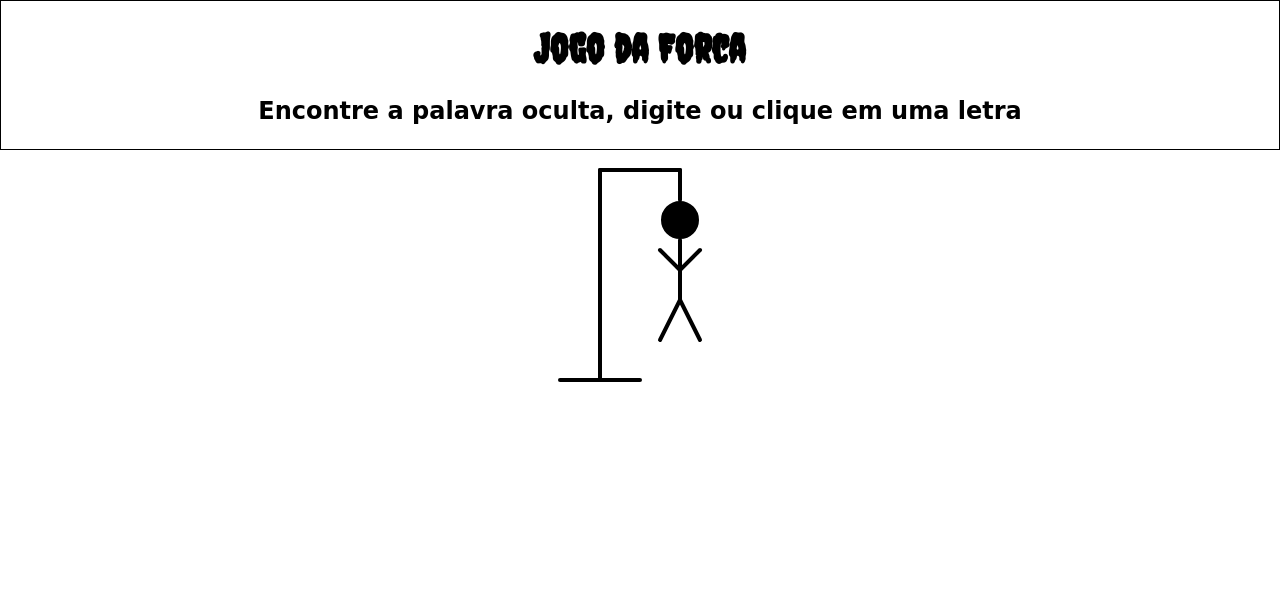
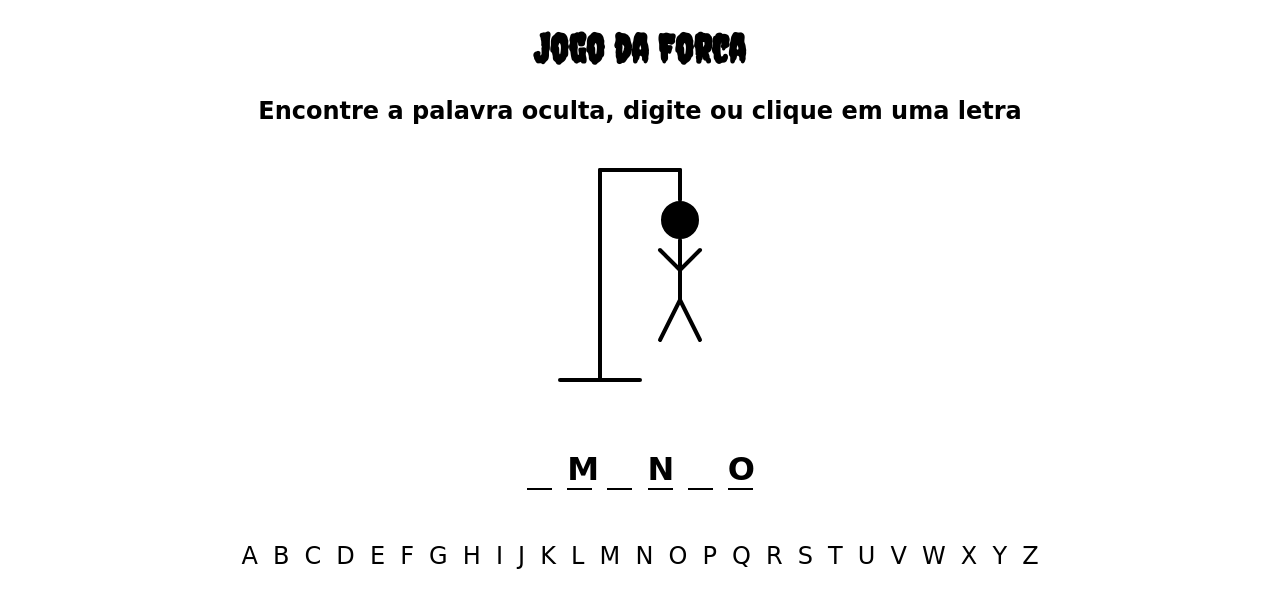
Before and after one commit to rafaelmfranca/hangman-game, a website: page index.html in a window 1280 px wide. Drawn offline with Linux system fonts and the light colour scheme; a web font is replaced by a local one.

Commit message:
:lipstick: Added word and alphabet digits in interface

```diff
--- a/index.html
+++ b/index.html
@@ -33,6 +33,44 @@
         <line x1="140" y1="150" x2="120" y2="190" class="hangman-part visible" />
         <line x1="140" y1="150" x2="160" y2="190" class="hangman-part visible" />
       </svg>
+
+      <ul class="word">
+        <li class="letter"><span class="hidden">a</span></li>
+        <li class="letter"><span class="visible">m</span></li>
+        <li class="letter"><span class="hidden">a</span></li>
+        <li class="letter"><span class="visible">n</span></li>
+        <li class="letter"><span class="hidden">c</span></li>
+        <li class="letter"><span class="visible">o</span></li>
+      </ul>
+
+      <ul class="alphabet">
+        <li class="digit">a</li>
+        <li class="digit">b</li>
+        <li class="digit">c</li>
+        <li class="digit">d</li>
+        <li class="digit">e</li>
+        <li class="digit">f</li>
+        <li class="digit">g</li>
+        <li class="digit">h</li>
+        <li class="digit">i</li>
+        <li class="digit">j</li>
+        <li class="digit">k</li>
+        <li class="digit">l</li>
+        <li class="digit">m</li>
+        <li class="digit">n</li>
+        <li class="digit">o</li>
+        <li class="digit">p</li>
+        <li class="digit">q</li>
+        <li class="digit">r</li>
+        <li class="digit">s</li>
+        <li class="digit">t</li>
+        <li class="digit">u</li>
+        <li class="digit">v</li>
+        <li class="digit">w</li>
+        <li class="digit">x</li>
+        <li class="digit">y</li>
+        <li class="digit">z</li>
+      </ul>
     </section>
   </main>
 </body>
--- a/styles/style.css
+++ b/styles/style.css
@@ -13,7 +13,6 @@ body {
 }
 
 header {
-  border: 1px solid black;
   width: 100%;
   height: 150px;
   display: flex;
@@ -27,10 +26,11 @@ header h1 {
   font-size: 2.5em;
 }
 
-main {
+.game-container {
   display: flex;
   flex-direction: column;
   align-items: center;
+  gap: 50px;
 }
 
 .hangman-container {
@@ -40,9 +40,43 @@ main {
 }
 
 .hangman-part {
-  display: none;
+  visibility: hidden;
 }
 
 .visible {
+  visibility: visible;
+}
+
+.word {
   display: block;
+  list-style-type: none;
 }
+
+.letter {
+  display: inline-block;
+  text-transform: uppercase;
+  width: 25px;
+  margin: 0 5px;
+  font-size: 2em;
+  font-weight: bold;
+  text-align: center;
+  border-bottom: 2px solid black;
+}
+
+.hidden {
+  visibility: hidden;
+}
+
+.alphabet {
+  display: block;
+  list-style-type: none;
+}
+
+.digit {
+  cursor: pointer;
+  display: inline-block;
+  text-transform: uppercase;
+  margin: 0 3px;
+  padding: 2px;
+  font-size: 1.5em;
+}
```
